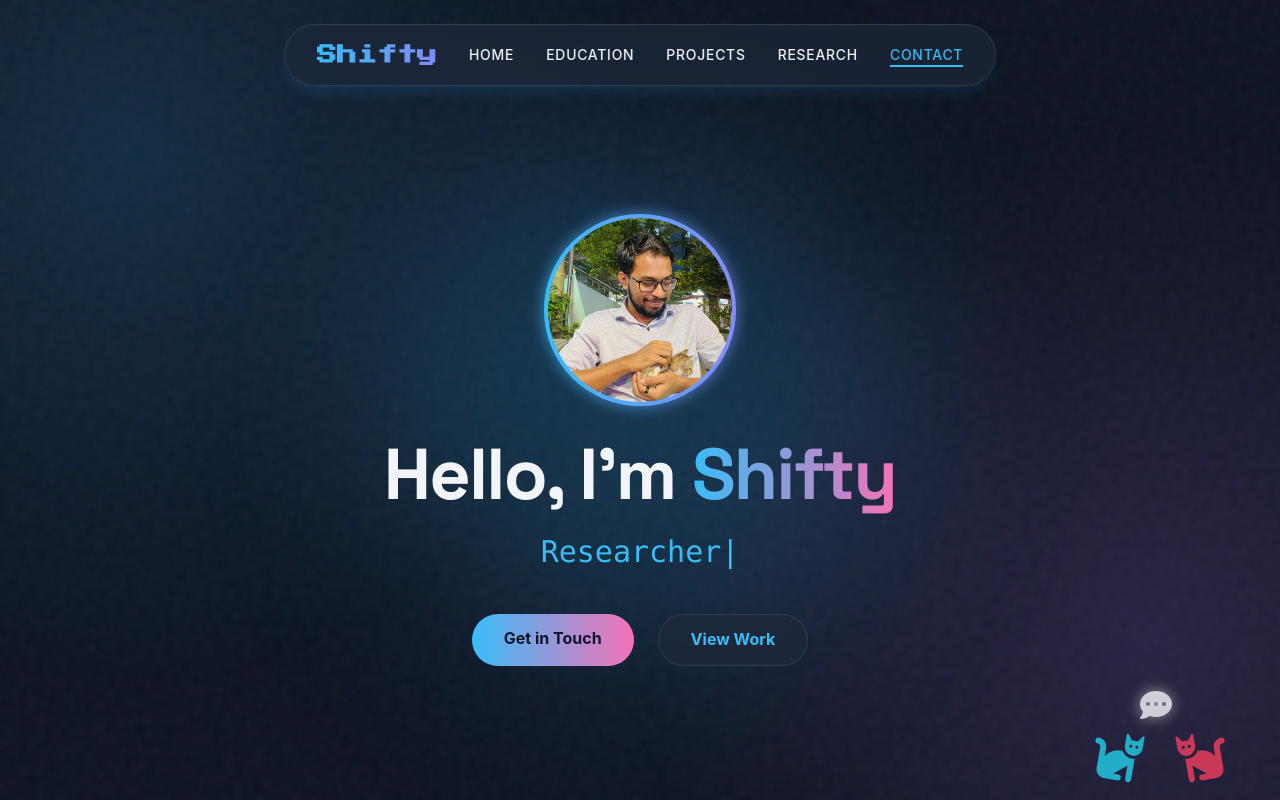
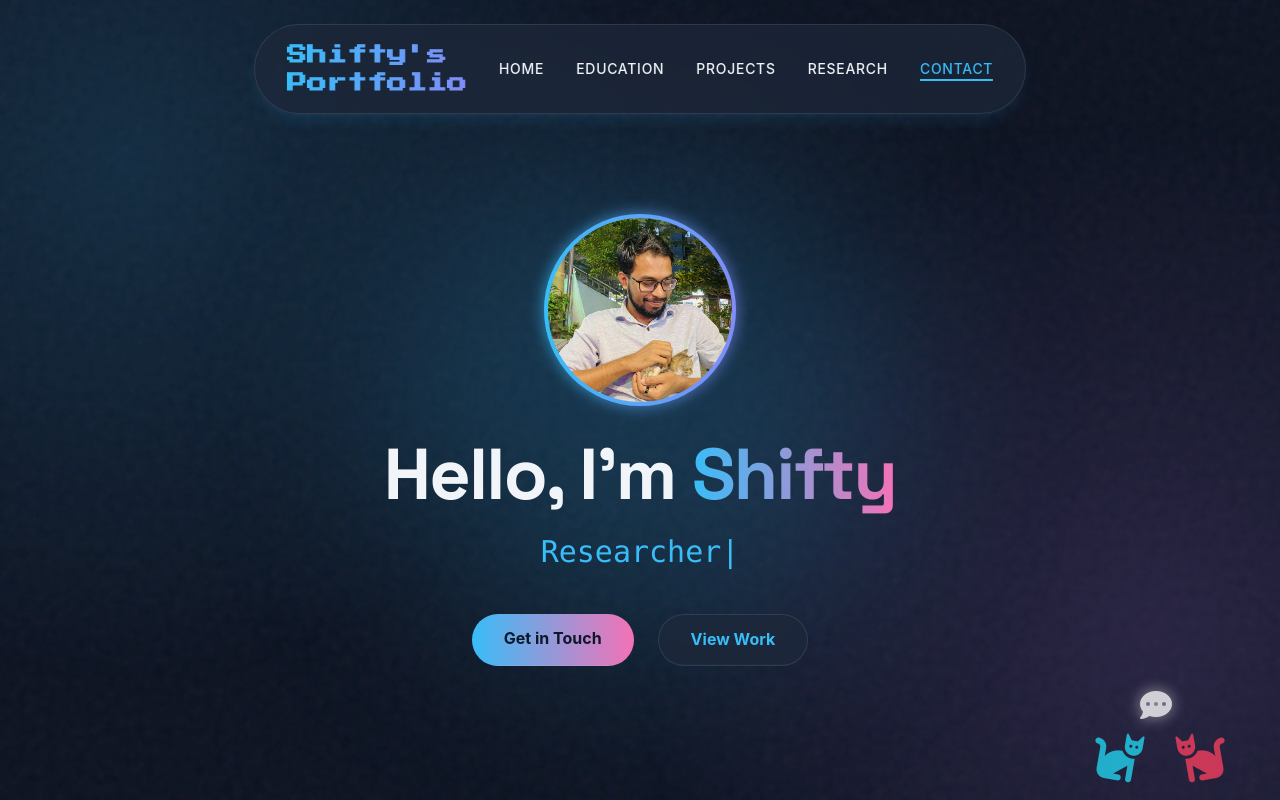
Before and after one commit to Shifty404/shifty404.github.io, a React (Vite) app: page / in a window 1280 px wide. Shown: the top 800 px of the page. Built offline with nearby package versions, Linux system fonts and the light colour scheme.

Commit message:
Update Navbar.jsx

```diff
--- a/src/components/Navbar.jsx
+++ b/src/components/Navbar.jsx
@@ -29,7 +29,7 @@ const Navbar = ({ activeSection }) => {
           style={{ fontFamily: "'Press Start 2P', cursive" }}
           onClick={(e) => handleNavClick(e, '#hero')}
         >
-          Shifty
+          Shifty's Portfolio
         </div>
 
         <ul className="flex gap-8 items-center">
@@ -57,7 +57,7 @@ const Navbar = ({ activeSection }) => {
           style={{ fontFamily: "'Press Start 2P', cursive" }}
           onClick={(e) => handleNavClick(e, '#hero')}
         >
-          Shifty
+          Shifty's Portfolio
         </div>
         <div className="text-2xl cursor-pointer text-text" onClick={toggleMenu}>
           <i className={`fas ${isOpen ? 'fa-times' : 'fa-bars'}`}></i>
```
